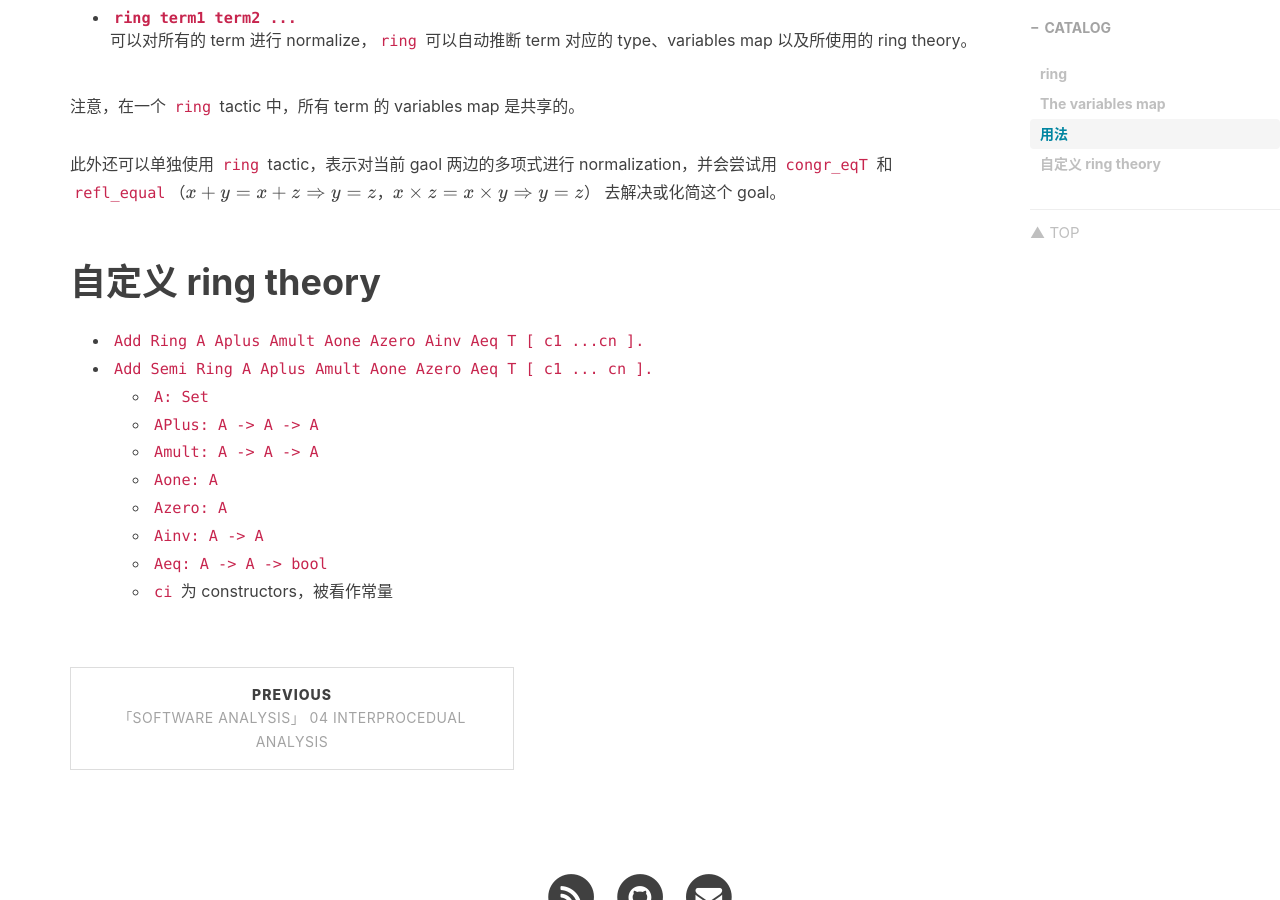
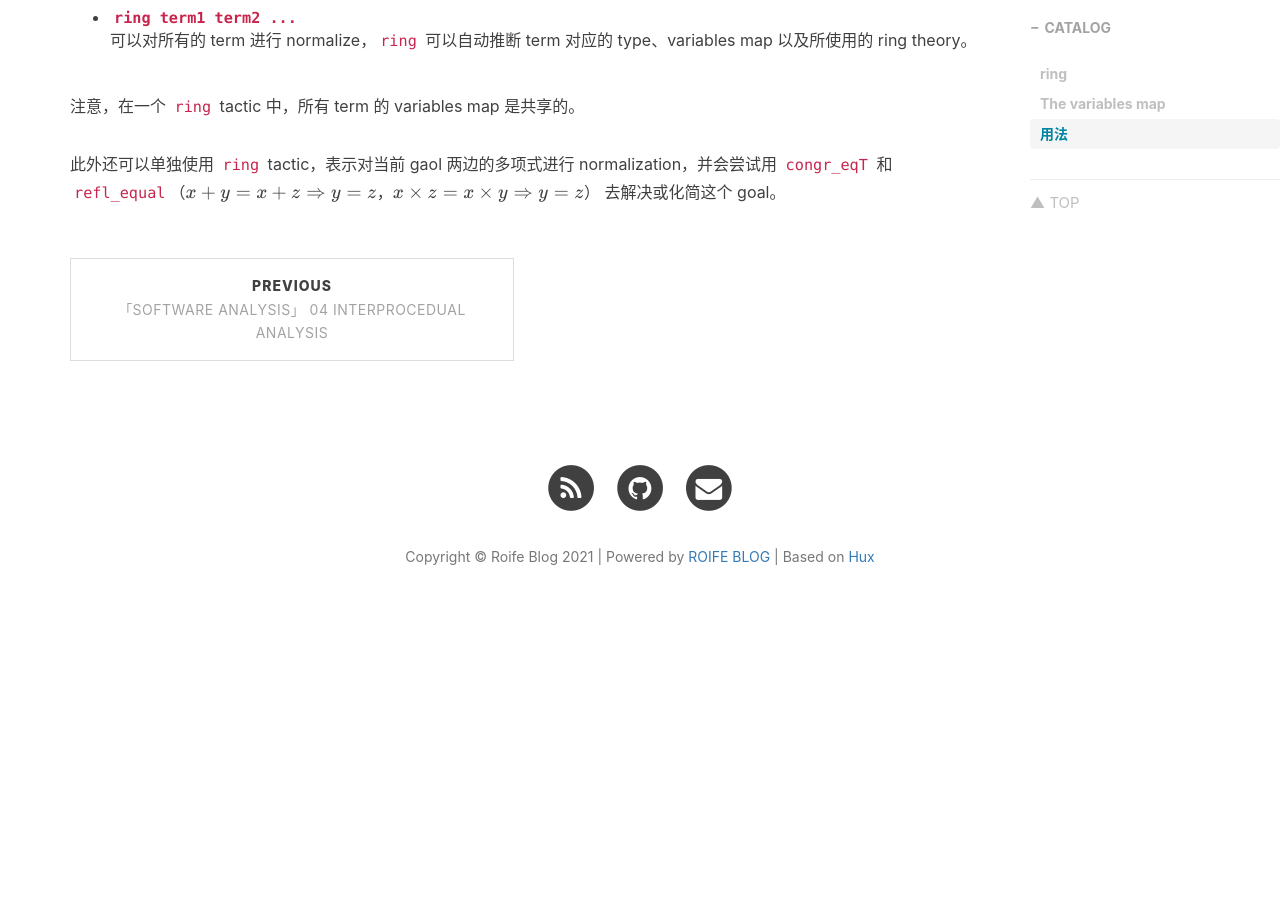
Before and after one commit to LogicLee0902/-LogicLee0902.github.io, a Jekyll site: the page built from _posts/coq/2021-11-17-coq-ring-tactic.md, in a window 1280 px wide and 900 px high, scrolled down 1688 px. Built offline with Jekyll 4.4.1, drawn with Linux system fonts in a browser that asks for light colours; nearby versions of some CDN libraries; comment, search, counter and statistics services are not loaded; after the commit the page ends 2349 px from its top, so only the background shows below that.

Commit message:
update coq ring

```diff
--- a/_posts/coq/2021-11-17-coq-ring-tactic.md
+++ b/_posts/coq/2021-11-17-coq-ring-tactic.md
@@ -66,16 +66,3 @@ $$
 注意，在一个 `ring` tactic 中，所有 term 的 variables map 是共享的。
 
 此外还可以单独使用 `ring` tactic，表示对当前 gaol 两边的多项式进行 normalization，并会尝试用 `congr_eqT` 和 `refl_equal`（$x + y = x + z \Rightarrow y = z$，$x \times z = x \times y \Rightarrow y = z$） 去解决或化简这个 goal。
-
-# 自定义 ring theory
-
-- `Add Ring A Aplus Amult Aone Azero Ainv Aeq T [ c1 ...cn ].`
-- `Add Semi Ring A Aplus Amult Aone Azero Aeq T [ c1 ... cn ].`
-  + `A: Set`
-  + `APlus: A -> A -> A`
-  + `Amult: A -> A -> A`
-  + `Aone: A`
-  + `Azero: A`
-  + `Ainv: A -> A`
-  + `Aeq: A -> A -> bool`
-  + `ci` 为 constructors，被看作常量
```
